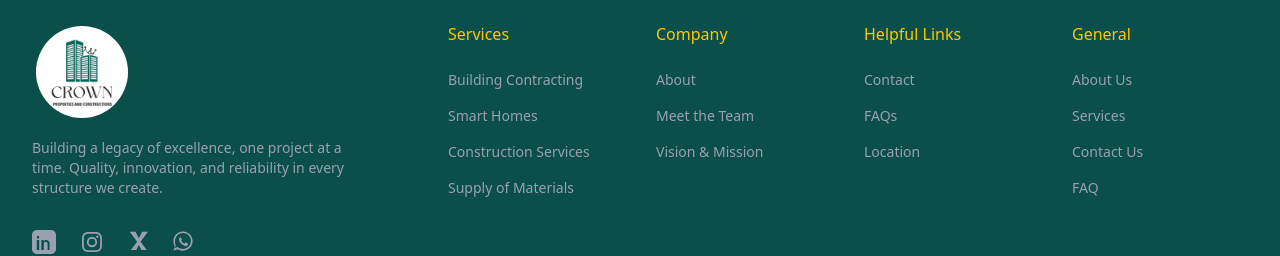
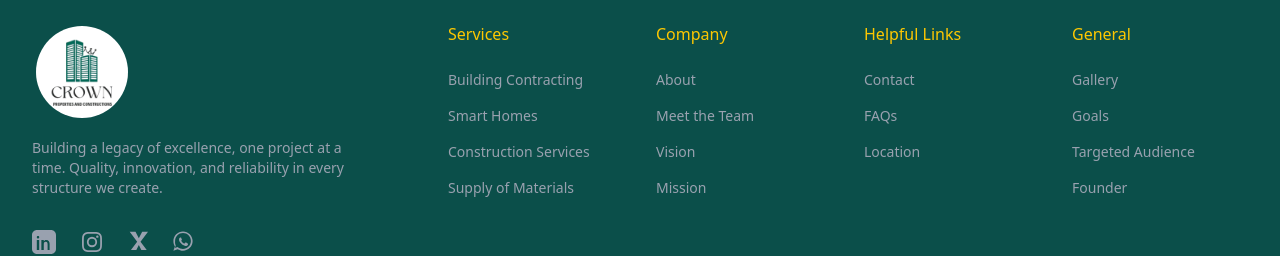
Before and after one commit to shamzconsult/crown-construction, a Next.js app: page /about in a window 1280 px wide. Shown: the part 3662-3918 px from the top of the page. Built offline with nearby package versions, Linux system fonts and the light colour scheme.

Commit message:
Chore: updated

```diff
--- a/src/app/Home/_components/Introduction.tsx
+++ b/src/app/Home/_components/Introduction.tsx
@@ -20,7 +20,7 @@ function Introduction() {
         </p>
         <p className="text-gray-500 mb-8 hidden lg:block">
             We achieve this through keen attention to industry
-            trends and the Integration of innovative, cuttingedge technologies to deliver exceptional Value to
+            trends and the Integration of innovative, cutting edge technologies to deliver exceptional Value to
             our clients.
             From real estate development and road
             construction to housing and Urban development,
@@ -42,7 +42,7 @@ function Introduction() {
           </li>
           <li className="flex items-center gap-4">
             <IoMdCheckmarkCircleOutline className="text-yellow-400  text-xl" />
-            <span>Execellent Construction Service</span>
+            <span>Excellent Construction Service</span>
           </li>
         </ul>
       </div>
--- a/src/app/about/_components/Audience.tsx
+++ b/src/app/about/_components/Audience.tsx
@@ -19,7 +19,7 @@ import Image from 'next/image';
 
 function AudienceSection() {
   return (
-    <section className="relative py-16 bg-gray-100">
+    <section className="relative py-16 bg-gray-100" id='audience'>
       {/* Background Image */}
       <Image
         src="/image/services-eng1.webp"
--- a/src/components/Footer.tsx
+++ b/src/components/Footer.tsx
@@ -169,7 +169,11 @@ function Footer() {
                         </li >
 
                         <li >
-                            <Link href={isOnAboutPage ? "#vision" : "/about#vision"} className="text-gray-400 transition hover:opacity-75"> Vision & Mission </Link>
+                            <Link href={isOnAboutPage ? "#vision" : "/about#vision"} className="text-gray-400 transition hover:opacity-75"> Vision </Link>
+                        </li >
+
+                        <li >
+                            <Link href={isOnAboutPage ? "#vision" : "/about#vision"} className="text-gray-400 transition hover:opacity-75"> Mission </Link>
                         </li >
                     </ul>
                 </div>
@@ -199,20 +203,20 @@ function Footer() {
 
                     <ul className="mt-6 space-y-4 text-sm">
                         <li>
-                        <a href="/about" className="text-gray-400 transition hover:opacity-75"> About Us </a>
+                        <a href="/gallery" className="text-gray-400 transition hover:opacity-75"> Gallery </a>
                         </li>
 
                         <li>
-                        <a href="/services" className="text-gray-400 transition hover:opacity-75"> Services </a>
+                        <Link href={isOnAboutPage ? "#vision" : "/about#vison"} className="text-gray-400 transition hover:opacity-75"> Goals </Link>
                         </li>
 
                         <li>
-                        <a href="contact" className="text-gray-400 transition hover:opacity-75"> Contact Us</a>
+                        <a href={isOnAboutPage ? "#audience" : "/about#audience"} className="text-gray-400 transition hover:opacity-75"> Targeted Audience</a>
                         </li>
 
                         <li>
-                        <a href="/faq" className="text-gray-400 transition hover:opacity-75">
-                            FAQ
+                        <a href="/founder" className="text-gray-400 transition hover:opacity-75">
+                            Founder
                         </a>
                         </li>
                     </ul>
```
